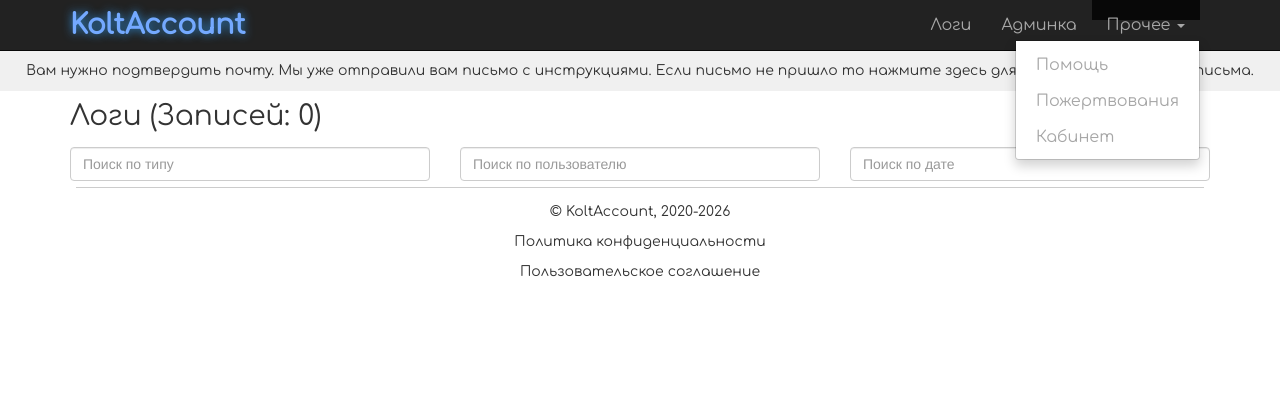
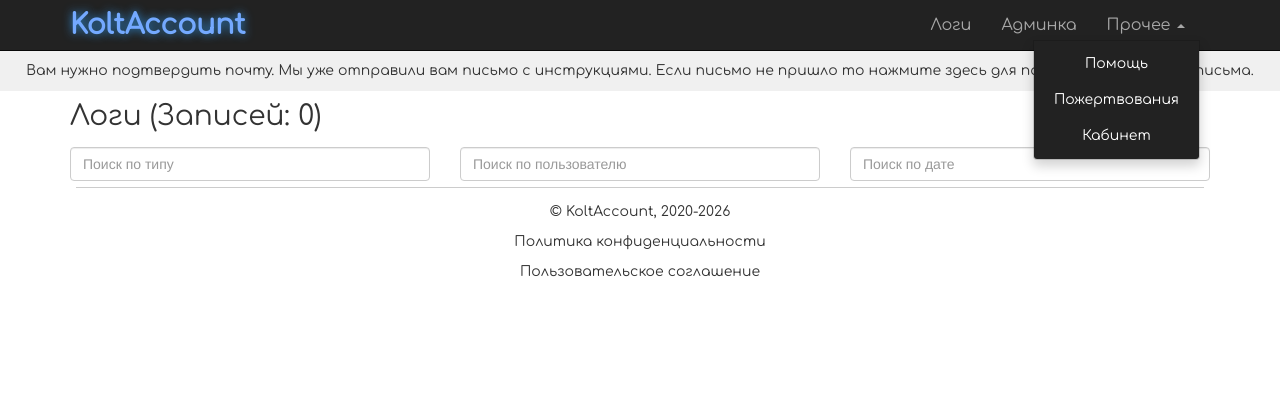
Before and after one commit to ottomayerpy/KoltAccount, a Django app: page /logs/ in a window 1280 px wide, after a click on "Прочее". Shown: the top 420 px of the page. Run offline with Django 4.2, Linux system fonts and the light colour scheme; the visitor is signed in with stand-in values (Sample User, id 1); data that the repository does not hold is empty; parts of the project's set-up code (start-up, migrations or seed data) failed here and were passed over; some libraries are stand-ins or nearby versions.

Commit message:
fix dropdown

```diff
--- a/koltaccount/frontend/static/css/main.css
+++ b/koltaccount/frontend/static/css/main.css
@@ -228,6 +228,119 @@ header {
     text-shadow: #32e3b7 0 0 10px;
     font-size: 28px;
     font-weight: 800;
+}
+
+/* ==========================================================================
+   3.20. Dropdown меню (кастомизация Bootstrap)
+   ========================================================================== */
+
+/* Контейнер dropdown */
+.dropdown {
+    position: relative;
+}
+
+/* Кнопка/ссылка открывающая dropdown */
+.dropdown-toggle {
+    cursor: pointer;
+}
+
+.dropdown-toggle:hover,
+.dropdown-toggle:focus {
+    text-decoration: none;
+}
+
+/* Само выпадающее меню */
+.dropdown-menu {
+    background-color: #222 !important;
+    border-radius: 4px;
+    box-shadow: 0 6px 12px rgba(0, 0, 0, 0.175);
+    padding: 5px 0;
+    margin-top: 0;
+}
+
+/* Пункты меню */
+.dropdown-menu > li {
+    margin: 0;
+}
+
+.dropdown-menu > li > a {
+    display: block;
+    padding: 8px 20px !important;
+    clear: both;
+    font-weight: normal;
+    line-height: 1.42857;
+    white-space: nowrap;
+    transition: background-color 0.2s ease;
+}
+
+/* Стили для ссылок внутри dropdown */
+.dropdown-menu > li > a p {
+    margin: 0;
+    padding: 0;
+    color: white !important;
+    font-size: 14px;
+}
+
+/* Убираем стандартные стили Bootstrap */
+.dropdown-menu > li > a:hover,
+.dropdown-menu > li > a:focus {
+    background-color: var(--accent-bg) !important;
+    background-image: none !important;
+    text-decoration: none;
+}
+
+.dropdown-menu > .active > a p {
+    color: white !important;
+}
+
+/* Стрелочка (caret) */
+.caret {
+    display: inline-block;
+    width: 0;
+    height: 0;
+    margin-left: 2px;
+    vertical-align: middle;
+    border-top: 4px dashed;
+    border-right: 4px solid transparent;
+    border-left: 4px solid transparent;
+    color: currentColor;
+    transition: transform 0.3s ease;
+}
+
+/* Поворот caret при открытом dropdown */
+.dropdown.open .caret {
+    transform: rotate(180deg);
+}
+
+/* Анимация появления */
+.dropdown-menu {
+    display: none;
+    position: absolute;
+    top: 100%;
+    left: 0;
+    z-index: 1000;
+    min-width: 160px;
+    animation: dropdownFade 0.2s ease;
+}
+
+.dropdown.open .dropdown-menu {
+    display: block;
+}
+
+.navbar-inverse .navbar-nav > .open > a, .navbar-inverse .navbar-nav > .open > a:focus, .navbar-inverse .navbar-nav > .open > a:hover {
+  color: #fff;
+  background-color: #222;
+}
+
+@keyframes dropdownFade {
+    from {
+        opacity: 0;
+        transform: translateY(-10px);
+    }
+    to {
+        opacity: 1;
+        transform: translateY(0);
+    }
 }
 
 /* --------------------------------------------------------------------------
--- a/koltaccount/frontend/templates/base.html
+++ b/koltaccount/frontend/templates/base.html
@@ -122,17 +122,17 @@
                             <ul class="dropdown-menu">
                                 <li>
                                     <a href="{% url 'support_url' %}">
-                                        <p class="navbar-text">Помощь</p>
+                                        <p>Помощь</p>
                                     </a>
                                 </li>
                                 <li>
                                     <a href="{% url 'donation_url' %}">
-                                        <p class="navbar-text">Пожертвования</p>
+                                        <p>Пожертвования</p>
                                     </a>
                                 </li>
                                 <li>
                                     <a href="{% url 'lk_url' %}">
-                                        <p class="navbar-text">Кабинет</p>
+                                        <p>Кабинет</p>
                                     </a>
                                 </li>
                             </ul>
@@ -157,7 +157,7 @@
                         {% else %}
                         <li class="base_li_account_buttons">
                             <div align="center">
-                                <a href="{% url 'kolt_login' %}" class="btn btn-kolt bubbly-button btn-round btn-main-fix base_li_register_button">
+                                <a href="{% url 'kolt_login' %}" class="btn btn-kolt bubbly-button btn-round btn-main-fix">
                                     Войти
                                 </a>
                             </div>
```
